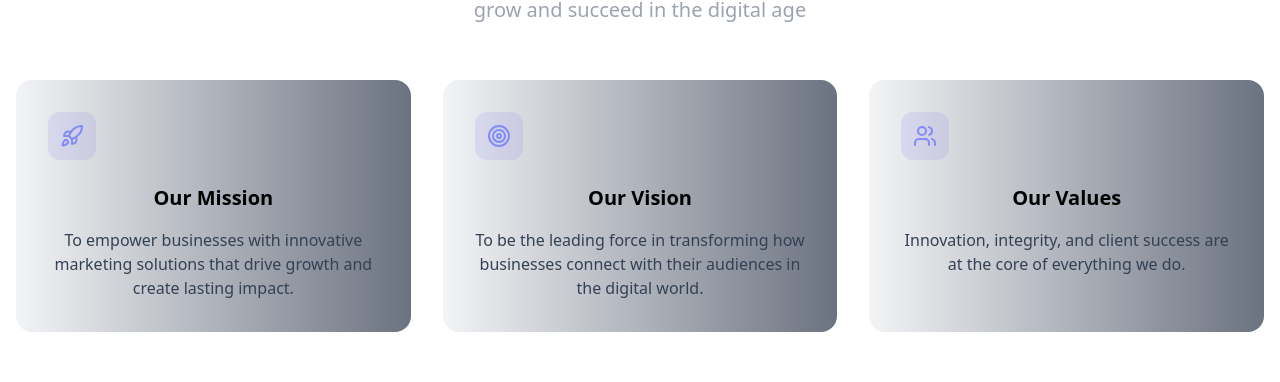
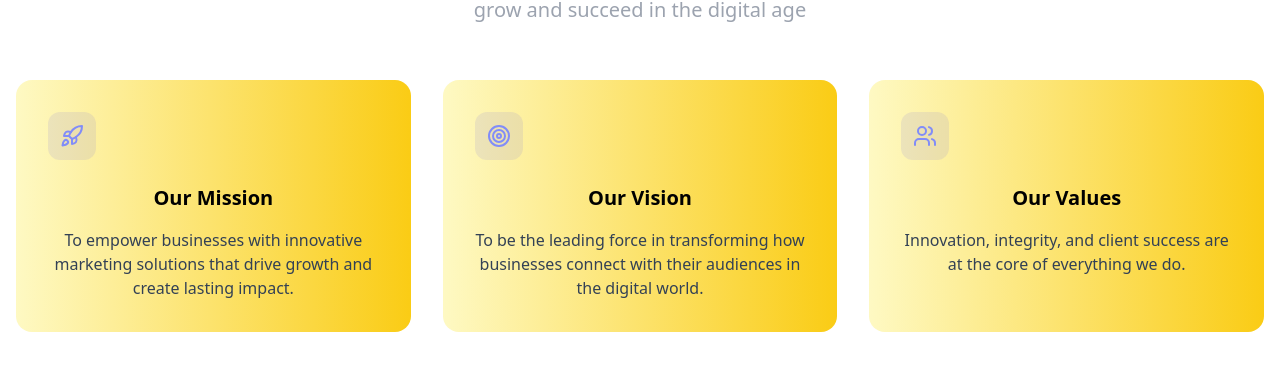
Before and after one commit to codervipul775/Marketing, a React (Vite) app: page /about in a window 1280 px wide. Shown: the part 196-578 px from the top of the page. Built offline with nearby package versions, Linux system fonts and the light colour scheme.

Commit message:
Update About.tsx

```diff
--- a/src/pages/About.tsx
+++ b/src/pages/About.tsx
@@ -133,7 +133,7 @@ const About = () => {
       <section className="py-2">
         <div className="container mx-auto px-4">
           <div className="grid md:grid-cols-3 gap-8">
-            <div className="bg-gradient-to-l from-gray-500 to-gray-100 bg-transparent/40 rounded-2xl p-8  transition-colors">
+            <div className="bg-gradient-to-l from-yellow-400 to-yellow-100 bg-transparent/40 rounded-2xl p-8  transition-colors">
               <div className="w-12 h-12 bg-indigo-600/10 rounded-xl flex items-center justify-center mb-6">
                 <Rocket className="w-6 h-6 text-indigo-400" />
               </div>
@@ -143,7 +143,7 @@ const About = () => {
                 drive growth and create lasting impact.
               </p>
             </div>
-            <div className="bg-gradient-to-l from-gray-500 to-gray-100 bg-transparent/40 rounded-2xl p-8  transition-colors">
+            <div className="bg-gradient-to-l from-yellow-400 to-yellow-100 bg-transparent/40 rounded-2xl p-8  transition-colors">
               <div className="w-12 h-12 bg-indigo-600/10 rounded-xl flex items-center justify-center mb-6">
                 <Target className="w-6 h-6 text-indigo-400" />
               </div>
@@ -153,7 +153,7 @@ const About = () => {
                 with their audiences in the digital world.
               </p>
             </div>
-            <div className="bg-gradient-to-l from-gray-500 to-gray-100 bg-transparent/40 rounded-2xl p-8  transition-colors">
+            <div className="bg-gradient-to-l from-yellow-400 to-yellow-100 bg-transparent/40 rounded-2xl p-8  transition-colors">
               <div className="w-12 h-12 bg-indigo-600/10 rounded-xl flex items-center justify-center mb-6">
                 <Users className="w-6 h-6 text-indigo-400" />
               </div>
```
